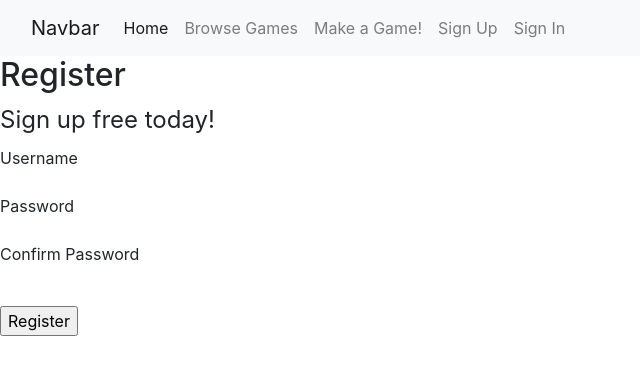
After one commit to GudiedRyan/jeopardy_game, a Flask app: page /register in a window 1280 px wide. The commit adds this page. Shown: the top 375 px of the page, without its empty margins (0-640 px from the left). Run offline with Flask 2, Linux system fonts and the light colour scheme; some libraries are stand-ins or nearby versions.

Commit message:
Created form outlines

```diff
--- a/jeopardy_game/templates/layout.html
+++ b/jeopardy_game/templates/layout.html
@@ -26,7 +26,7 @@
                     <a class="nav-link" href="#">Make a Game!</a>
                   </li>
                   <li class="nav-item">
-                    <a class="nav-link" href="#">Sign Up</a>
+                    <a class="nav-link" href="{{ url_for('users.register') }}">Sign Up</a>
                   </li>
                   <li class="nav-item">
                     <a class="nav-link" href="#">Sign In</a>
--- /dev/null
+++ b/jeopardy_game/templates/register.html
@@ -0,0 +1,24 @@
+{% extends "layout.html" %}
+{% block content %}
+<h2>Register</h2>
+<div class="content=section">
+    <form method="POST" action="">
+        {{ form.hidden_tag() }}
+        <fieldset class="form-group">
+            <legend>Sign up free today!</legend>
+            <div class="form-group">
+                {{ form.username.label(class="form-control-label") }}
+            </div>
+            <div class="form-group">
+                {{ form.password.label(class="form-control-label") }}
+            </div>
+            <div class="form-group">
+                {{ form.confirm_password.label(class="form-control-label") }}
+            </div>
+        </fieldset>
+        <div class="form-group">
+            {{ form.submit }}
+        </div>
+    </form>
+</div>
+{% endblock content %}
--- a/jeopardy_game/users/forms.py
+++ b/jeopardy_game/users/forms.py
@@ -1,12 +1,11 @@
 from flask_wtf import FlaskForm
 from wtforms import StringField, SubmitField, PasswordField
-from wtforms.validators import DataRequired, Length
+from wtforms.validators import DataRequired, Length, EqualTo
 
 class RegistrationForm(FlaskForm):
     username = StringField('Username', validators=[DataRequired(), Length(min=2, max=30)])
-    # Password
-    # Confirm Password
-    # Email?
+    password = PasswordField('Password', validators=[DataRequired(), Length(min=2, max=50)])
+    confirm_password = PasswordField('Confirm Password', validators=[DataRequired(), EqualTo('password')])
     submit = SubmitField('Register')
 
 class LoginForm(FlaskForm):
--- a/jeopardy_game/users/routes.py
+++ b/jeopardy_game/users/routes.py
@@ -1,7 +1,13 @@
 from flask import render_template, Blueprint
+from jeopardy_game.users.forms import RegistrationForm
 
 users = Blueprint('users', __name__)
 
 @users.route('/user/home')
 def user_home():
     return render_template('user_home.html', title="User Homepage")
+
+@users.route('/register', methods=['GET', 'POST'])
+def register():
+    form = RegistrationForm()
+    return render_template('register.html', title='Register', form=form)
```
Also changed, not shown: jeopardy_game/templates/login.html (added, +21 -0 lines).
